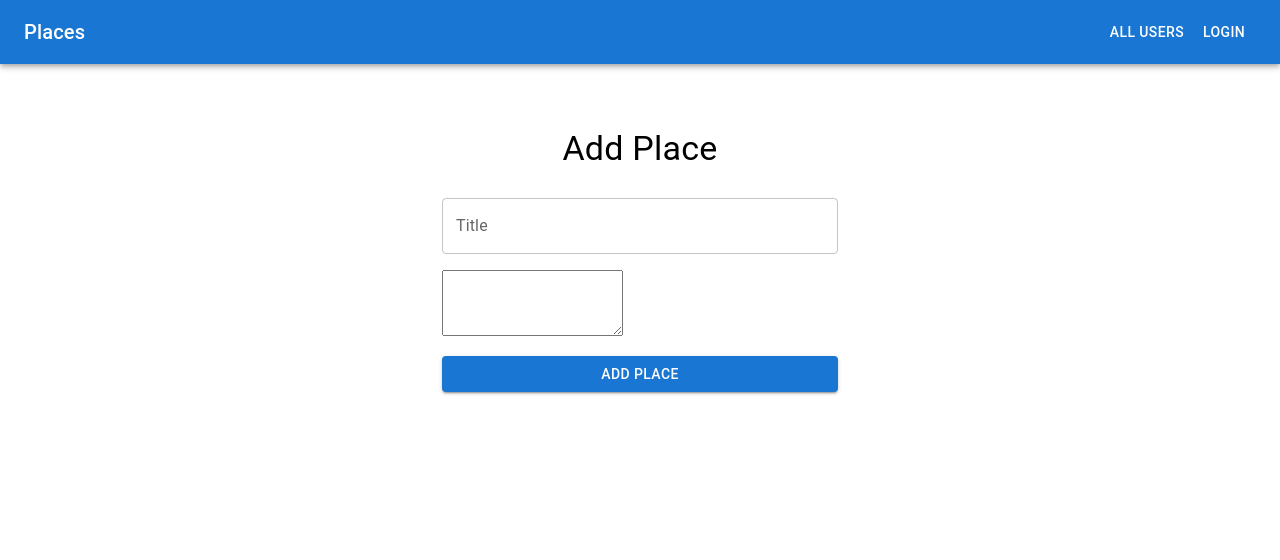
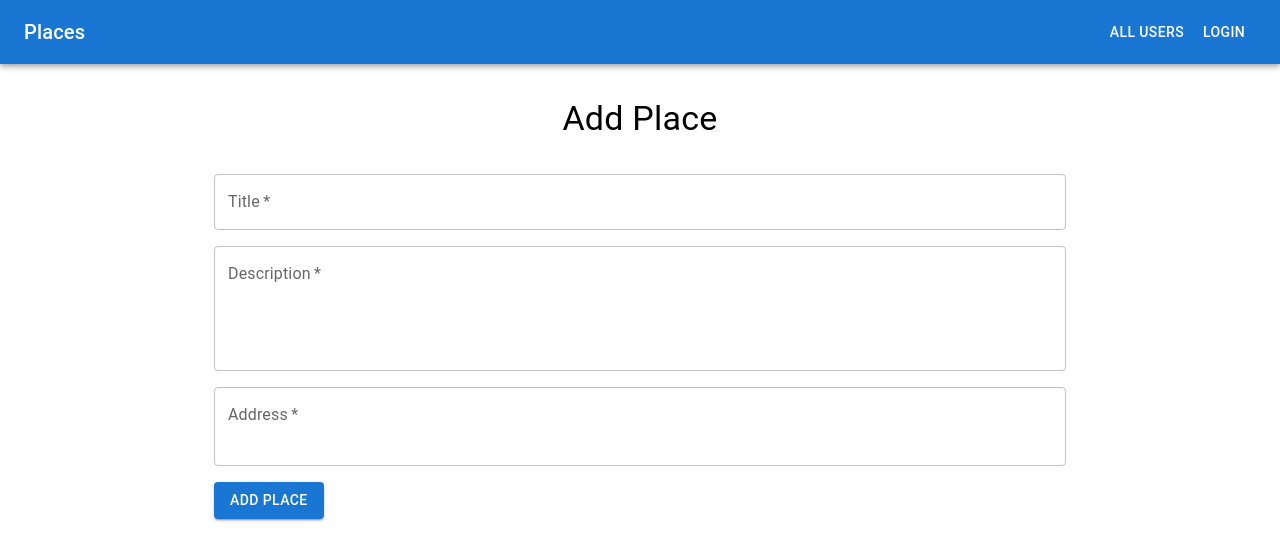
Before and after one commit to deepak69/mern-frontend-app, a React (Create React App) app: page /addPlace in a window 1280 px wide. Shown: the top 560 px of the page. Built offline with nearby package versions, Linux system fonts and the light colour scheme.

Commit message:
Added address field to the place

```diff
--- a/src/components/AddPlace.js
+++ b/src/components/AddPlace.js
@@ -1,29 +1,23 @@
-import React from "react";
-import {
-  Container,
-  Typography,
-  TextField,
-  Button,
-  Grid,
-  Box,
-  TextareaAutosize,
-} from "@mui/material";
+import React, { useState } from "react";
+import { Container, Typography, TextField, Button } from "@mui/material";
 import { useForm } from "react-hook-form";
 import { addPlace } from "../services/api";
+import { useNavigate } from "react-router-dom";
 
 const AddPlace = () => {
-  const {
-    register,
-    handleSubmit,
-    formState: { errors },
-  } = useForm();
+  const [title, setTitle] = useState("");
+  const [address, setAddress] = useState("");
+  const [description, setDescription] = useState("");
+  const navigate = useNavigate();
 
-  const onSubmit = async (data) => {
+  const handleSubmit = async (e) => {
+    e.preventDefault();
     // Handle form submission and create a place
     try {
-      const { title, description } = data;
       const creator = localStorage.getItem("userId");
-      await addPlace(title, description, creator);
+      await addPlace(title, description, creator, address);
+      navigate("/myPlaces");
+
       // Handle successful place addition
     } catch (error) {
       console.error("Failed to add place", error);
@@ -32,58 +26,105 @@ const AddPlace = () => {
   };
 
   return (
-    <Container maxWidth="xs">
-      <Box
-        sx={{
-          display: "flex",
-          flexDirection: "column",
-          alignItems: "center",
-          mt: 8,
-        }}
-      >
-        <Typography variant="h4" align="center" gutterBottom>
+    // <Container maxWidth="xs">
+    //   <Box
+    //     sx={{
+    //       display: "flex",
+    //       flexDirection: "column",
+    //       alignItems: "center",
+    //       mt: 8,
+    //     }}
+    //   >
+    //     <Typography variant="h4" align="center" gutterBottom>
+    //       Add Place
+    //     </Typography>
+    //     <Box
+    //       component="form"
+    //       onSubmit={handleSubmit(onSubmit)}
+    //       sx={{
+    //         width: "100%", // Set form width to 100% of the container
+    //         mt: 2, // Add some spacing at the top
+    //       }}
+    //     >
+    //       <Grid container spacing={2}>
+    //         <Grid item xs={12}>
+    //           <TextField
+    //             label="Title"
+    //             fullWidth
+    //             {...register("title", { required: true })}
+    //             error={!!errors.title}
+    //             helperText={errors.title && "Title is required"}
+    //           />
+    //         </Grid>
+    //         <Grid item xs={12}>
+    //           <TextareaAutosize
+    //             minRows={3}
+    //             label="Description"
+    //             fullWidth
+    //             {...register("description", { required: true })}
+    //             error={!!errors.description}
+    //             helperText={errors.description && "Description is required"}
+    //           />
+    //         </Grid>
+    //         <Grid item xs={12}>
+    //           <TextareaAutosize
+    //             minRows={2}
+    //             label="Address"
+    //             fullWidth
+    //             {...register("address", { required: true })}
+    //             error={!!errors.address}
+    //             helperText={errors.address && "Address is required"}
+    //           />
+    //         </Grid>
+    //       </Grid>
+    //       <Button
+    //         type="submit"
+    //         variant="contained"
+    //         color="primary"
+    //         fullWidth
+    //         sx={{ mt: 2 }}
+    //       >
+    //         Add Place
+    //       </Button>
+    //     </Box>
+    //   </Box>
+    // </Container>
+    <Container maxWidth="md">
+      <Typography variant="h4" align="center" gutterBottom margin="4%">
         Add Place
       </Typography>
-        <Box
-          component="form"
-          onSubmit={handleSubmit(onSubmit)}
-          sx={{
-            width: "100%", // Set form width to 100% of the container
-            mt: 2, // Add some spacing at the top
-          }}
-        >
-          <Grid container spacing={2}>
-            <Grid item xs={12}>
+      <form onSubmit={handleSubmit}>
         <TextField
           label="Title"
           fullWidth
-                {...register("title", { required: true })}
-                error={!!errors.title}
-                helperText={errors.title && "Title is required"}
+          onChange={(e) => setTitle(e.target.value)}
+          required
+          sx={{ marginBottom: "16px" }}
         />
-            </Grid>
-            <Grid item xs={12}>
-              <TextareaAutosize
-                minRows={4}
+
+        <TextField
           label="Description"
           fullWidth
-                {...register("description", { required: true })}
-                error={!!errors.description}
-                helperText={errors.description && "Description is required"}
+          multiline
+          rows={4}
+          onChange={(e) => setDescription(e.target.value)}
+          required
+          sx={{ marginBottom: "16px" }}
         />
-            </Grid>
-          </Grid>
-          <Button
-            type="submit"
-            variant="contained"
-            color="primary"
+
+        <TextField
+          label="Address"
           fullWidth
-            sx={{ mt: 2 }}
-          >
+          multiline
+          rows={2}
+          onChange={(e) => setAddress(e.target.value)}
+          required
+          sx={{ marginBottom: "16px" }}
+        />
+        <Button type="submit" variant="contained" color="primary">
           Add Place
         </Button>
-        </Box>
-      </Box>
+      </form>
     </Container>
   );
 };
--- a/src/components/EditPlace.js
+++ b/src/components/EditPlace.js
@@ -7,6 +7,7 @@ const EditPlace = () => {
   const { id } = useParams();
   const [title, setTitle] = useState("");
   const [description, setDescription] = useState("");
+  const [address, setAddress] = useState("");
   const navigate = useNavigate();
 
   useEffect(() => {
@@ -15,6 +16,7 @@ const EditPlace = () => {
         const { place } = await getPlaceById(id);
         setTitle(place.title);
         setDescription(place.description);
+        setAddress(place.address);
       } catch (error) {
         console.error("Failed to fetch place details", error);
       }
@@ -27,7 +29,7 @@ const EditPlace = () => {
     e.preventDefault();
 
     try {
-      await updatePlace(id, { title, description });
+      await updatePlace(id, { title, description, address });
       navigate("/myPlaces");
       // Handle successful place update
     } catch (error) {
@@ -61,6 +63,17 @@ const EditPlace = () => {
           required
           sx={{ marginBottom: "16px" }}
         />
+
+        <TextField
+          label="Address"
+          fullWidth
+          multiline
+          rows={2}
+          value={address}
+          onChange={(e) => setAddress(e.target.value)}
+          required
+          sx={{ marginBottom: "16px" }}
+        />
         <Button type="submit" variant="contained" color="primary">
           Update Place
         </Button>
--- a/src/components/MyPlaces.js
+++ b/src/components/MyPlaces.js
@@ -95,7 +95,7 @@ const MyPlaces = () => {
                       <CardContent>
                         <Typography variant="h6">{place.title}</Typography>
                         <Typography variant="body1">
-                          Description: {place.description}
+                          Address: {place.address}
                         </Typography>
                       </CardContent>
                       {isLoggedIn &&
--- a/src/components/Users.js
+++ b/src/components/Users.js
@@ -31,11 +31,11 @@ const UsersPage = () => {
         const response = await getUsers();
 
         if (response.users) {
-          const filterUsers = response.users.filter(
-            (user) => user.id !== localStorage.getItem("userId")
-          );
+          // const filterUsers = response.users.filter(
+          //   (user) => user.id !== localStorage.getItem("userId")
+          // );
 
-          setUsers(filterUsers);
+          setUsers(response.users);
         } else if (response.error) {
           setError(response.error);
         } else {
@@ -50,6 +50,7 @@ const UsersPage = () => {
     };
 
     fetchUsers();
+    console.log(users);
   }, []);
 
   const handleCardClick = (userId, noOfPlaces) => {
@@ -89,10 +90,14 @@ const UsersPage = () => {
             </Typography>
           ) : (
             <Grid container spacing={2}>
-              {users.map((user) => (
+              {users &&
+                users.length > 0 &&
+                users.map((user) => (
                   <Grid item xs={12} sm={6} md={4} key={user.id}>
                     <Card
-                    onClick={() => handleCardClick(user.id, user.places.length)}
+                      onClick={() =>
+                        handleCardClick(user.id, user.places.length)
+                      }
                     >
                       <CardContent>
                         <Avatar>{user.name.charAt(0)}</Avatar>
@@ -104,6 +109,12 @@ const UsersPage = () => {
                     </Card>
                   </Grid>
                 ))}
+              {users && users.length === 0 && (
+                <h1 padding="10%">
+                  Currently on site we dont have any user's and their places.
+                  Please start one by Signing up
+                </h1>
+              )}
             </Grid>
           )}
         </>
--- a/src/services/api.js
+++ b/src/services/api.js
@@ -90,11 +90,12 @@ export const getPlaceById = async (placeId) => {
   }
 };
 
-export const addPlace = async (title, description, creator) => {
+export const addPlace = async (title, description, creator, address) => {
   try {
     const response = await axios.post(`${BASE_URL}/api/places`, {
       title,
       description,
+      address,
       creator,
     });
     return response.data;
```
Lines whose indentation alone changed are shown as unchanged.
